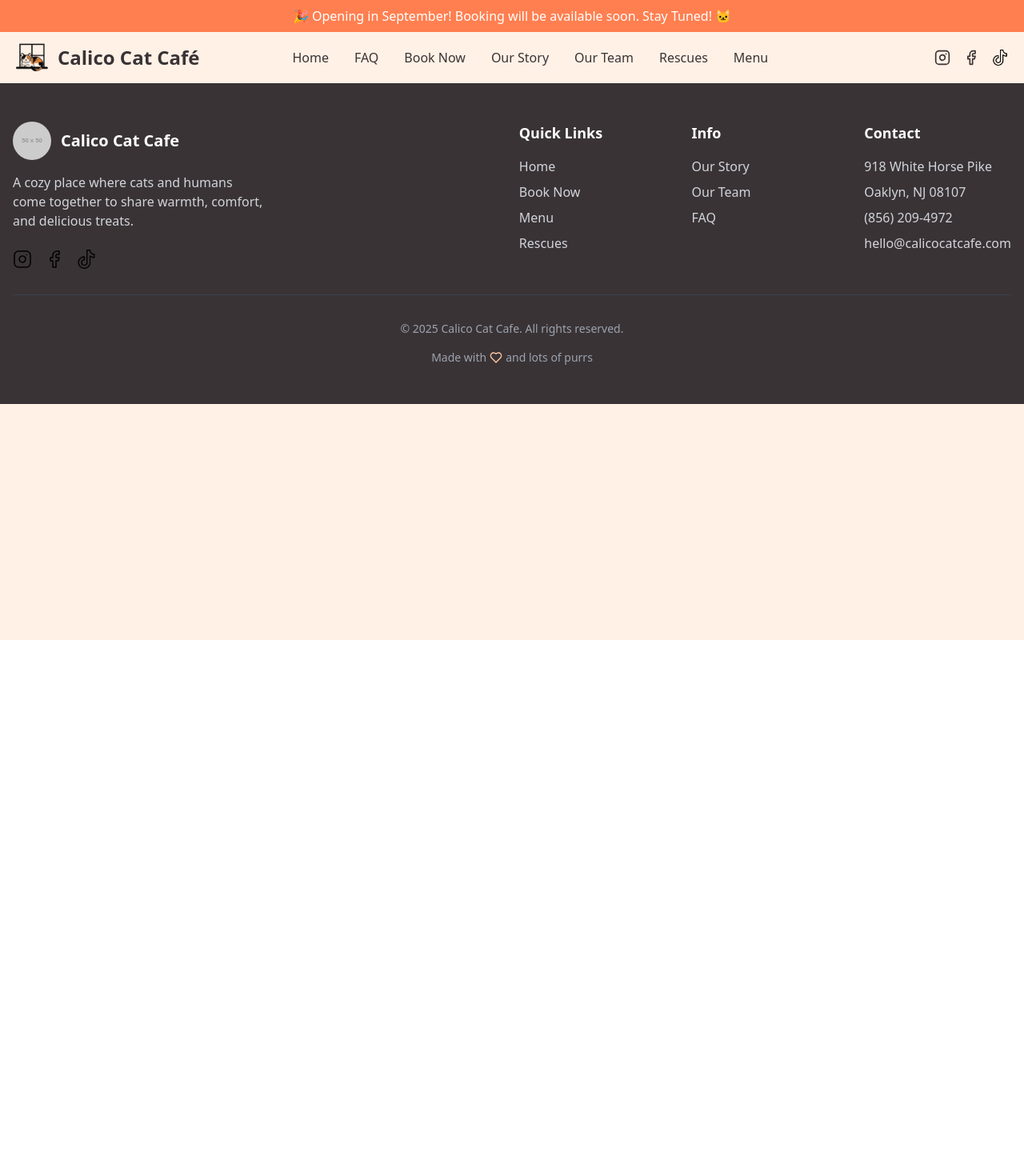
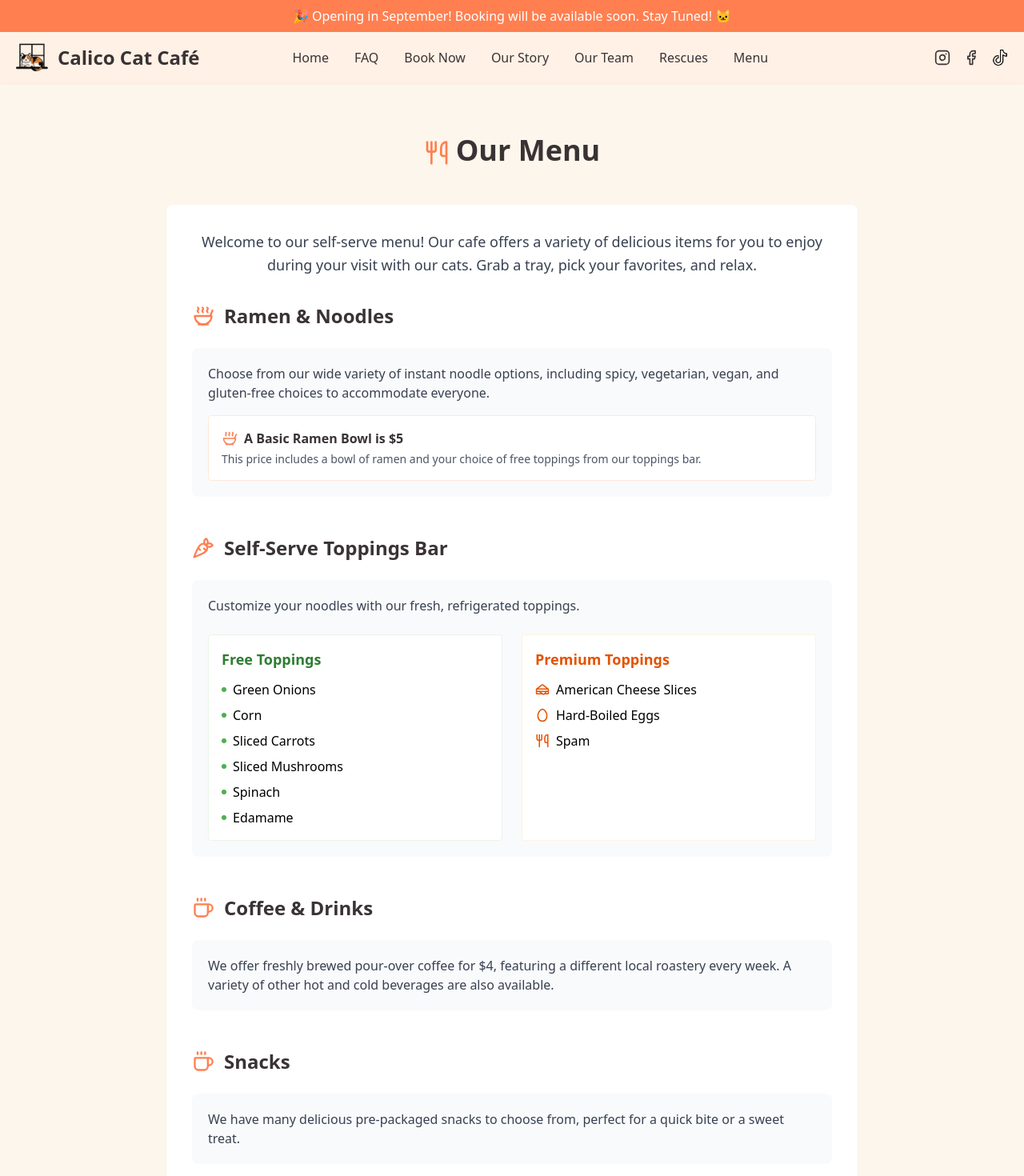
Before and after one commit to acetwothree/Calico-Cat-Cafe-Homepage-Design, a React (Vite) app: page /menu in a window 1280 px wide. Shown: the top 1470 px of the page at 80% size. Before the commit the page ends 800 px from the top, so only its background shows below. Built offline with nearby package versions, Linux system fonts and the light colour scheme.

Commit message:
feat: add Menu page with food and drink offerings

```diff
--- a/src/App.tsx
+++ b/src/App.tsx
@@ -6,6 +6,7 @@ import { FAQPage } from './pages/FAQPage';
 import { OurStoryPage } from './pages/OurStoryPage';
 import { OurTeamPage } from './pages/OurTeamPage';
 import { RescuesPage } from './pages/RescuesPage';
+import { MenuPage } from './pages/MenuPage';
 
 const AnnouncementBanner = () => {
   return (
@@ -29,6 +30,7 @@ export function App() {
           <Route path="/our-story" element={<OurStoryPage />} />
           <Route path="/our-team" element={<OurTeamPage />} />
           <Route path="/rescues" element={<RescuesPage />} />
+          <Route path="/menu" element={<MenuPage />} />
         </Routes>
         <Footer />
       </div>
--- a/src/components/Header.tsx
+++ b/src/components/Header.tsx
@@ -74,9 +74,9 @@ export const Header = () => {
                 </Link>
               </li>
               <li>
-                <a href="#" className="text-[#3A3335] hover:text-[#FF7F50] font-medium text-base">
+                <Link to="/menu" className="text-[#3A3335] hover:text-[#FF7F50] font-medium text-base">
                   Menu
-                </a>
+                </Link>
               </li>
             </ul>
           </nav>
@@ -185,9 +185,13 @@ export const Header = () => {
                 </a>
               </li>
               <li>
-                <a href="#" className="text-[#3A3335] hover:text-[#FFCAA7] font-medium block">
+                <Link
+                  to="/menu"
+                  className="text-[#3A3335] hover:text-[#FFCAA7] font-medium block"
+                  onClick={() => setIsMenuOpen(false)}
+                >
                   Menu
-                </a>
+                </Link>
               </li>
               <li>
                 <a href="#" className="text-[#3A3335] hover:text-[#FFCAA7] font-medium block">
--- /dev/null
+++ b/src/pages/MenuPage.tsx
@@ -0,0 +1,116 @@
+import { Coffee, Soup, Utensils, Carrot, Egg, Sandwich, Coffee as CoffeeIcon } from 'lucide-react';
+
+export const MenuPage = () => {
+  return (
+    <div className="bg-soft-cream py-12 md:py-16">
+      <div className="container mx-auto px-4 max-w-4xl">
+        <h1 className="text-3xl md:text-4xl font-bold text-center text-[#3A3335] mb-8 md:mb-12">
+          <Utensils className="inline mr-2 text-[#FF7F50]" size={32} />
+          Our Menu
+        </h1>
+
+        <div className="bg-white p-6 md:p-8 rounded-lg shadow-sm mb-8">
+          <p className="text-gray-700 mb-8 leading-relaxed text-lg text-center">
+            Welcome to our self-serve menu! Our cafe offers a variety of delicious items for you to enjoy during your visit with our cats.
+            Grab a tray, pick your favorites, and relax.
+          </p>
+
+          {/* Ramen & Noodles Section */}
+          <div className="mb-12">
+            <div className="flex items-center mb-6">
+              <Soup className="text-[#FF7F50] mr-3" size={28} />
+              <h2 className="text-2xl font-bold text-[#3A3335]">Ramen & Noodles</h2>
+            </div>
+            <div className="bg-gray-50 p-5 rounded-lg">
+              <p className="text-gray-700 mb-4">
+                Choose from our wide variety of instant noodle options, including spicy, vegetarian, vegan, and gluten-free choices to accommodate everyone.
+              </p>
+              <div className="bg-white p-4 rounded border border-[#FFE8D9] mt-4">
+                <p className="font-semibold text-[#3A3335] flex items-center">
+                  <Soup className="text-[#FF7F50] mr-2" size={20} />
+                  A Basic Ramen Bowl is $5
+                </p>
+                <p className="text-gray-600 text-sm mt-1">
+                  This price includes a bowl of ramen and your choice of free toppings from our toppings bar.
+                </p>
+              </div>
+            </div>
+          </div>
+
+          {/* Self-Serve Toppings Bar Section */}
+          <div className="mb-12">
+            <div className="flex items-center mb-6">
+              <Carrot className="text-[#FF7F50] mr-3" size={28} />
+              <h2 className="text-2xl font-bold text-[#3A3335]">Self-Serve Toppings Bar</h2>
+            </div>
+            <div className="bg-gray-50 p-5 rounded-lg">
+              <p className="text-gray-700 mb-6">
+                Customize your noodles with our fresh, refrigerated toppings.
+              </p>
+
+              <div className="grid md:grid-cols-2 gap-6">
+                {/* Free Toppings */}
+                <div className="bg-white p-4 rounded border border-[#E8F5E9]">
+                  <h3 className="font-semibold text-lg text-[#2E7D32] mb-3">Free Toppings</h3>
+                  <ul className="space-y-2">
+                    {['Green Onions', 'Corn', 'Sliced Carrots', 'Sliced Mushrooms', 'Spinach', 'Edamame'].map((topping) => (
+                      <li key={topping} className="flex items-center">
+                        <span className="w-1.5 h-1.5 bg-[#4CAF50] rounded-full mr-2"></span>
+                        {topping}
+                      </li>
+                    ))}
+                  </ul>
+                </div>
+
+                {/* Premium Toppings */}
+                <div className="bg-white p-4 rounded border border-[#FFF3E0]">
+                  <h3 className="font-semibold text-lg text-[#E65100] mb-3">Premium Toppings</h3>
+                  <ul className="space-y-2">
+                    <li className="flex items-center">
+                      <Sandwich className="text-[#E65100] mr-2" size={18} />
+                      American Cheese Slices
+                    </li>
+                    <li className="flex items-center">
+                      <Egg className="text-[#E65100] mr-2" size={18} />
+                      Hard-Boiled Eggs
+                    </li>
+                    <li className="flex items-center">
+                      <Utensils className="text-[#E65100] mr-2" size={18} />
+                      Spam
+                    </li>
+                  </ul>
+                </div>
+              </div>
+            </div>
+          </div>
+
+          {/* Coffee & Drinks Section */}
+          <div className="mb-12">
+            <div className="flex items-center mb-6">
+              <CoffeeIcon className="text-[#FF7F50] mr-3" size={28} />
+              <h2 className="text-2xl font-bold text-[#3A3335]">Coffee & Drinks</h2>
+            </div>
+            <div className="bg-gray-50 p-5 rounded-lg">
+              <p className="text-gray-700">
+                We offer freshly brewed pour-over coffee for $4, featuring a different local roastery every week. A variety of other hot and cold beverages are also available.
+              </p>
+            </div>
+          </div>
+
+          {/* Snacks Section */}
+          <div>
+            <div className="flex items-center mb-6">
+              <Coffee className="text-[#FF7F50] mr-3" size={28} />
+              <h2 className="text-2xl font-bold text-[#3A3335]">Snacks</h2>
+            </div>
+            <div className="bg-gray-50 p-5 rounded-lg">
+              <p className="text-gray-700">
+                We have many delicious pre-packaged snacks to choose from, perfect for a quick bite or a sweet treat.
+              </p>
+            </div>
+          </div>
+        </div>
+      </div>
+    </div>
+  );
+};
```
